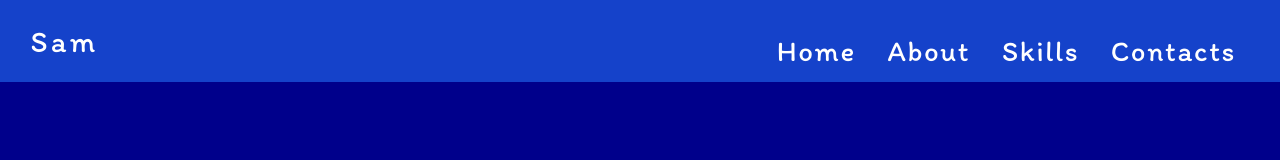
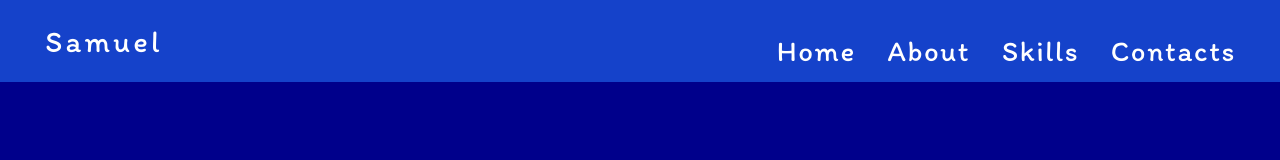
Before and after one commit to lydia-atieno/Sam, a plain HTML site: page index.html in a window 1280 px wide. Shown: the top 160 px of the page. Drawn offline with Linux system fonts and the light colour scheme.

Commit message:
Update index.html

```diff
--- a/index.html
+++ b/index.html
@@ -14,7 +14,7 @@
         <div class="header container">
             <div class="nav-bar">
                 <div class="brand">
-                    <a href="#hero"><h1>Sam</h1></a>
+                    <a href="#hero"><h1>Samuel</h1></a>
                 </div>
                 <div class="nav-list">
                     <div class="hamburger"><div class="bar"></div></div>
```
